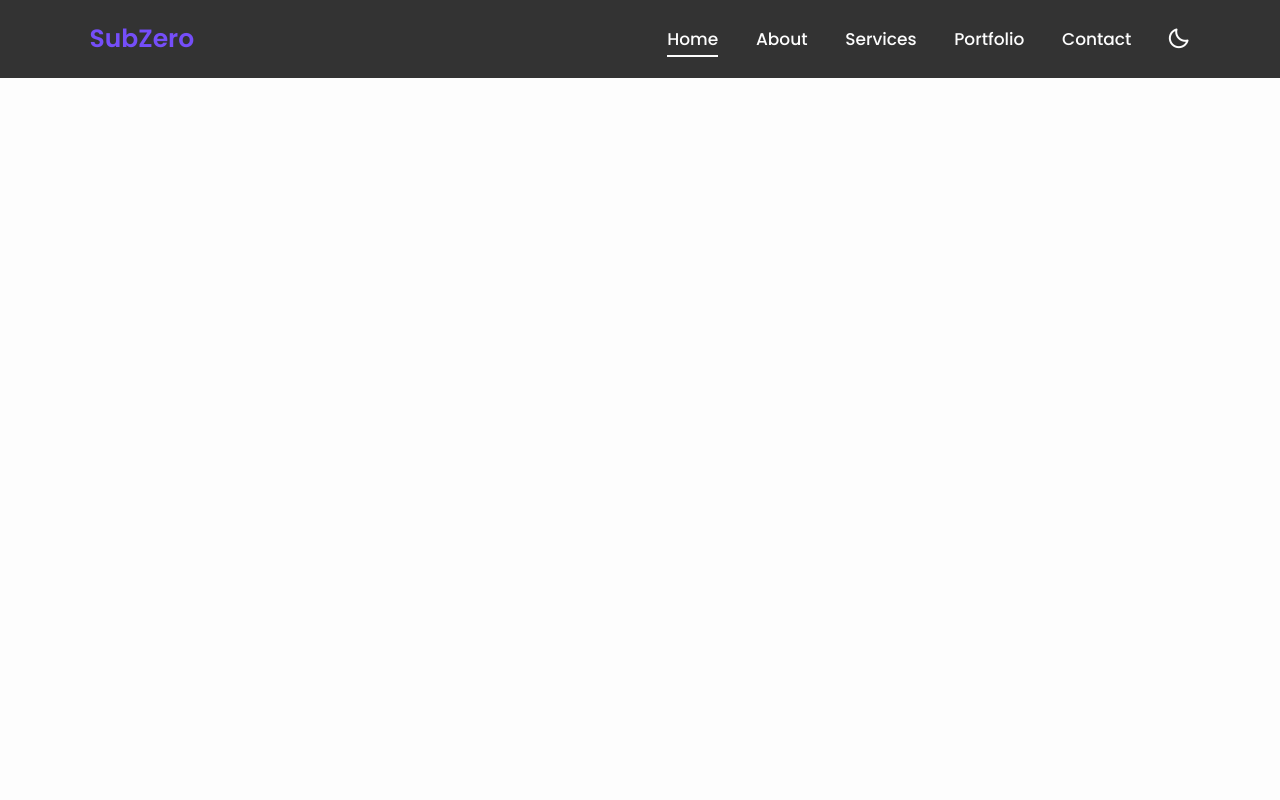
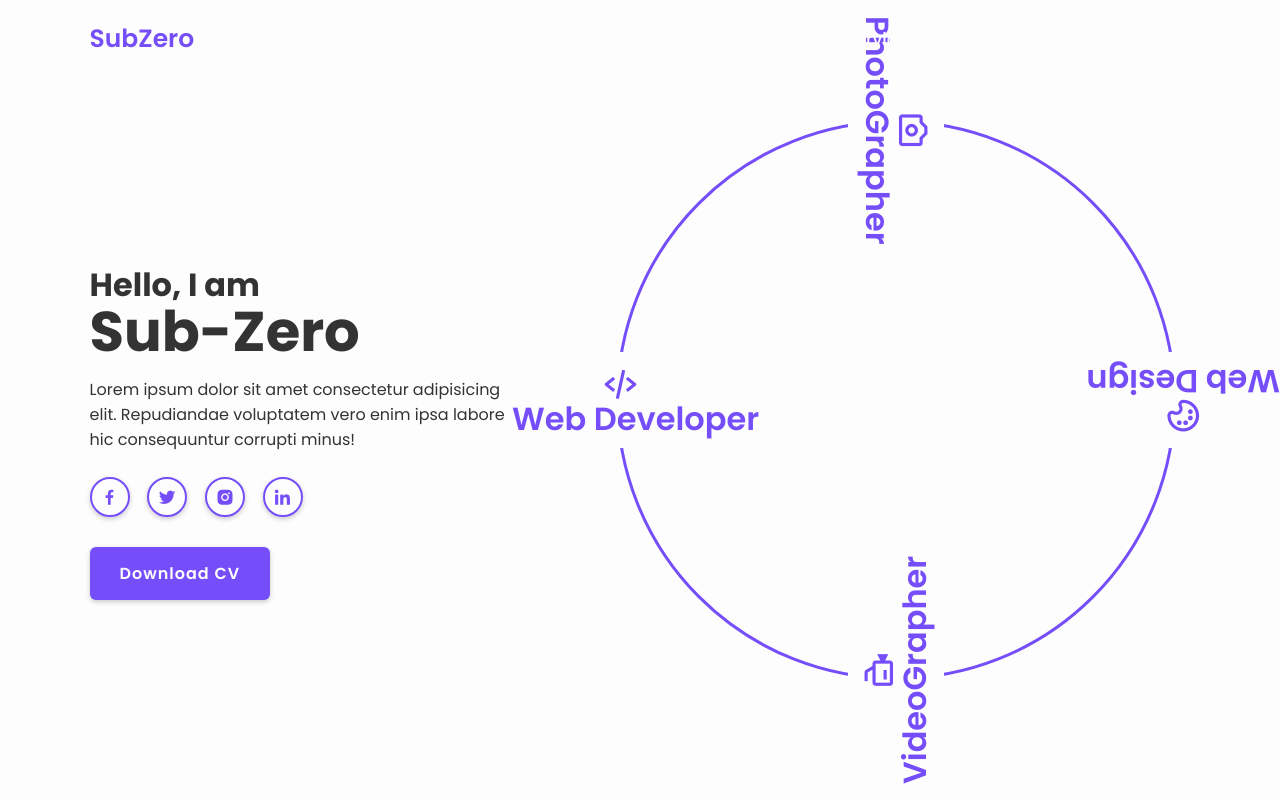
Before and after one commit to SubGameR69/Portofolios, a plain HTML site: page Responsive Protfolio/index.html in a window 1280 px wide. Drawn offline with nearby package versions, Linux system fonts and the light colour scheme.

Commit message:
professions circle.

```diff
--- a/Responsive Protfolio/css/style.css
+++ b/Responsive Protfolio/css/style.css
@@ -38,7 +38,6 @@ body {
     display: flex;
     align-items: center;
     z-index: 100;
-    background-color: #333;
 }
 
 .logo {
@@ -72,3 +71,133 @@ body {
     color: var(--white-color);
     cursor: pointer;
 }
+
+section {
+    min-height: 100vh;
+    padding: 10rem 7% 2rem;
+}
+
+.home {
+    display: flex;
+    align-items: center;
+}
+
+.home .home-content {
+    max-width: 44rem;
+}
+
+.home-content h3 {
+    font-size: 3.2rem;
+    font-weight: 700;
+    line-height: .3;
+}
+
+.home-content h1 {
+    font-size: 5.6rem;
+    font-weight: 700;
+    margin-bottom: .3rem;
+}
+
+.home-content p {
+    font-size: 1.6rem;
+}
+
+.home-content .social-media a {
+    display: inline-flex;
+    align-items: center;
+    justify-content: center;
+    width: 4rem;
+    height: 4rem;
+    background: transparent;
+    border: .2rem solid var(--main-color);
+    border-radius: 50%;
+    box-shadow: 0 .2rem .5rem var(--shadow-color);
+    font-size: 2rem;
+    color: var(--main-color);
+    margin: 2.5rem 1.5rem 3rem 0;
+    transition: .4s ease;
+}
+
+.home-content .social-media a:hover {
+    background: var(--main-color);
+    color: var(--white-color);
+}
+
+.btn {
+    display: inline-block;
+    padding: 1.2rem 2.8rem;
+    background: var(--main-color);
+    border-radius: .6rem;
+    box-shadow: 0 .2rem .5rem var(--shadow-color);
+    font-size: 1.6rem;
+    color: var(--white-color);
+    border: .2rem solid transparent;
+    letter-spacing: .1rem;
+    font-weight: 600;
+    transition: .4s ease;
+}
+
+.btn:hover {
+    background: transparent;
+    color: var(--main-color);
+    border: .2rem solid var(--main-color);
+}
+
+.home .profession-container {
+    position: absolute;
+    top: 50%;
+    right: 0;
+    transform: translateY(-50%);
+    width: 768px;height: 768px;
+    overflow: hidden;
+    pointer-events: none;
+}
+
+.home .profession-container .profession-box {
+    position: absolute;
+    top: 0;
+    right: 0;
+    width: 768px;height: 768px;
+    border-radius: 50%;
+    display: flex;
+    justify-content: center;
+    align-items: center;
+}
+
+.home .profession-box .profession {
+    position: absolute;
+    display: flex;
+    left: 0;
+    align-items: center;
+    flex-direction: column;
+    color: var(--main-color);
+    transform: rotate(calc(360deg / 4 * var(--i)));
+    transform-origin: 384px;
+    background: var(--bg-color);
+    padding: 13px 0;
+}
+
+.home .profession-box .profession:nth-child(1) i {
+    margin-right: 30px;
+}
+
+.home .profession-box .profession:nth-child(2),
+.home .profession-box .profession:nth-child(4) {
+    padding-bottom: 20;
+}
+
+.home .profession i {
+    font-size: 3.8rem;
+}
+
+.home .profession h3 {
+    font-size: 3.2rem;
+    line-height: 1;
+    font-weight: 600;
+}
+
+.home .profession-box .circle {
+    width: 560px;height: 560px;
+    border: 3px solid var(--main-color);
+    border-radius: 50%;
+}
--- a/Responsive Protfolio/index.html
+++ b/Responsive Protfolio/index.html
@@ -34,6 +34,47 @@
             <div class="bx bx-moon" id="darkMode-icon"></div>
         </header>
     <!-- home section design -->
+    <section class="home" id="home">
+        <div class="home-content">
+            <h3>Hello, I am</h3>
+            <h1>Sub-Zero</h1>
+            <p>
+                Lorem ipsum dolor sit amet consectetur adipisicing elit.
+                Repudiandae voluptatem vero enim ipsa labore hic consequuntur corrupti minus!
+            </p>
+            <div class="social-media">
+                <a href="#"><i class="bx bxl-facebook"></i></a>
+                <a href="#"><i class="bx bxl-twitter"></i></a>
+                <a href="#"><i class="bx bxl-instagram-alt"></i></a>
+                <a href="#"><i class="bx bxl-linkedin"></i></a>
+            </div>
+
+            <a href="#" class="btn">Download CV</a>
+        </div>
+        <div class="profession-container">
+            <div class="profession-box">
+                <div class="profession" style="--i:0;">
+                    <i class="bx bx-code-alt"></i>
+                    <h3>Web Developer</h3>
+                </div>
+                <div class="profession" style="--i:1;">
+                    <i class="bx bx-camera"></i>
+                    <h3>PhotoGrapher</h3>
+                </div>
+                <div class="profession" style="--i:2;">
+                    <i class="bx bx-palette"></i>
+                    <h3>Web Design</h3>
+                </div>
+                <div class="profession" style="--i:3;">
+                    <i class="bx bx-video-recording"></i>
+                    <h3>VideoGrapher</h3>
+                </div>
+                <div class="circle">
+
+                </div>
+            </div>
+        </div>
+    </section>
 
     <!-- about section design -->
 
```
